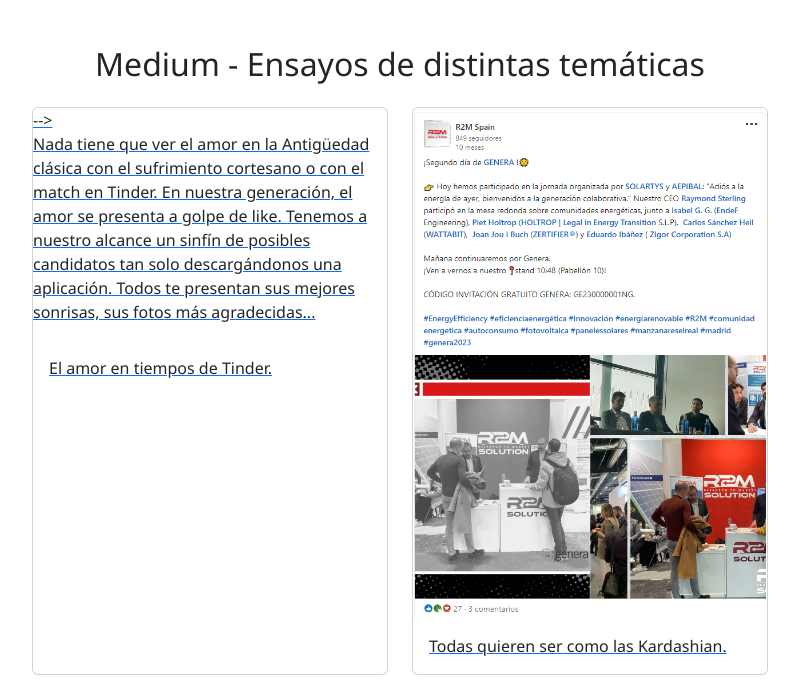
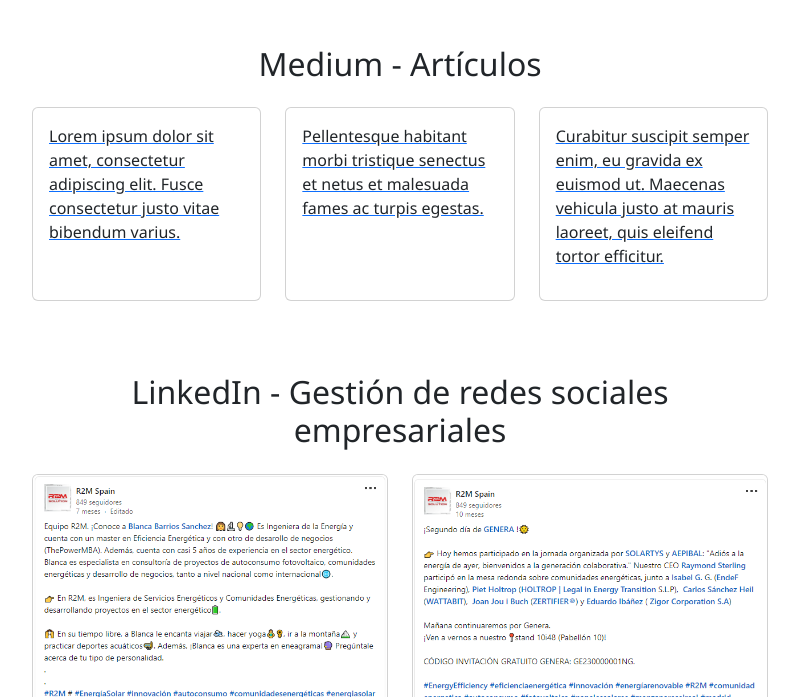
Before and after one commit to mariamartinlobo/portfolio, a plain HTML site: page index.html in a window 1280 px wide. Shown: the part 1276-1973 px from the top of the page, without its empty margins (240-1039 px from the left). Drawn offline with nearby package versions, Linux system fonts and the light colour scheme.

Commit message:
Update index.html

```diff
--- a/index.html
+++ b/index.html
@@ -58,45 +58,40 @@
     </section>
 
     <!-- Sección de Medium -->
-    <section class="linkedin-section my-5 rounded">
+    <section class="medium-section my-5 rounded">
         <div class="row">
             <div class="col-lg-8 mx-auto">
-                <h2 class="text-center mb-4">Medium - Ensayos de distintas temáticas</h2>
+                <h2 class="text-center mb-4">Medium - Artículos</h2>
 
                 <div class="row">
                     <!-- Publicación 1 -->
-                    <div class="col-lg-6 mb-4">
-                        <a href="https://www.linkedin.com/posts/r2msolution-spain_r2m-energaedasolar-innovaciaejn-activity-7062714853320212480-jCve?utm_source=share&utm_medium=member_desktop" target="_blank" rel="noopener noreferrer">
+                    <div class="col-lg-4 mb-4">
+                        <a href="URL_DEL_ARTICULO_1" target="_blank" rel="noopener noreferrer">
                             <div class="card h-100">
-                                <!–-<img src="imagen_publicacion_1.png" class="card-img-top" alt="Publicación 1">-->
-                                <p>Nada tiene que ver el amor en la Antigüedad clásica con el sufrimiento cortesano o con el match en Tinder. En nuestra generación, el amor se presenta a golpe de like. Tenemos a nuestro alcance un sinfín de posibles candidatos tan solo descargándonos una aplicación. Todos te presentan sus mejores sonrisas, sus fotos más agradecidas...</p>
                                 <div class="card-body">
-                                    <p class="card-text">El amor en tiempos de Tinder.</p>
+                                    <p class="medium-text">Lorem ipsum dolor sit amet, consectetur adipiscing elit. Fusce consectetur justo vitae bibendum varius.</p>
                                 </div>
                             </div>
                         </a>
                     </div>
 
                     <!-- Publicación 2 -->
-                    <div class="col-lg-6 mb-4">
-                        <a href="https://www.linkedin.com/posts/r2msolution-spain_energyefficiency-eficienciaenergaeztica-innovaciaejn-activity-7034192287010021376-P9PM?utm_source=share&utm_medium=member_desktop" target="_blank" rel="noopener noreferrer">
+                    <div class="col-lg-4 mb-4">
+                        <a href="URL_DEL_ARTICULO_2" target="_blank" rel="noopener noreferrer">
                             <div class="card h-100">
-                                <img src="imagen_publicacion_2.png" class="card-img-top" alt="Publicación 2">
                                 <div class="card-body">
-                                    <p class="card-text">Todas quieren ser como las Kardashian.</p>
+                                    <p class="medium-text">Pellentesque habitant morbi tristique senectus et netus et malesuada fames ac turpis egestas.</p>
                                 </div>
                             </div>
                         </a>
                     </div>
 
-
                     <!-- Publicación 3 -->
-                    <div class="col-lg-6 mb-4">
-                        <a href="https://www.linkedin.com/posts/r2msolution-spain_r2m-energaedasolar-innovaciaejn-activity-7062714853320212480-jCve?utm_source=share&utm_medium=member_desktop" target="_blank" rel="noopener noreferrer">
+                    <div class="col-lg-4 mb-4">
+                        <a href="URL_DEL_ARTICULO_3" target="_blank" rel="noopener noreferrer">
                             <div class="card h-100">
-                                <img src="imagen_publicacion_1.png" class="card-img-top" alt="Publicación 1">
                                 <div class="card-body">
-                                    <p class="card-text">What if? versión española.</p>
+                                    <p class="medium-text">Curabitur suscipit semper enim, eu gravida ex euismod ut. Maecenas vehicula justo at mauris laoreet, quis eleifend tortor efficitur.</p>
                                 </div>
                             </div>
                         </a>
@@ -105,6 +100,7 @@
             </div>
         </div>
     </section>
+
 
         <!-- Sección de LinkedIn -->
     <section class="linkedin-section my-5 rounded">
```
